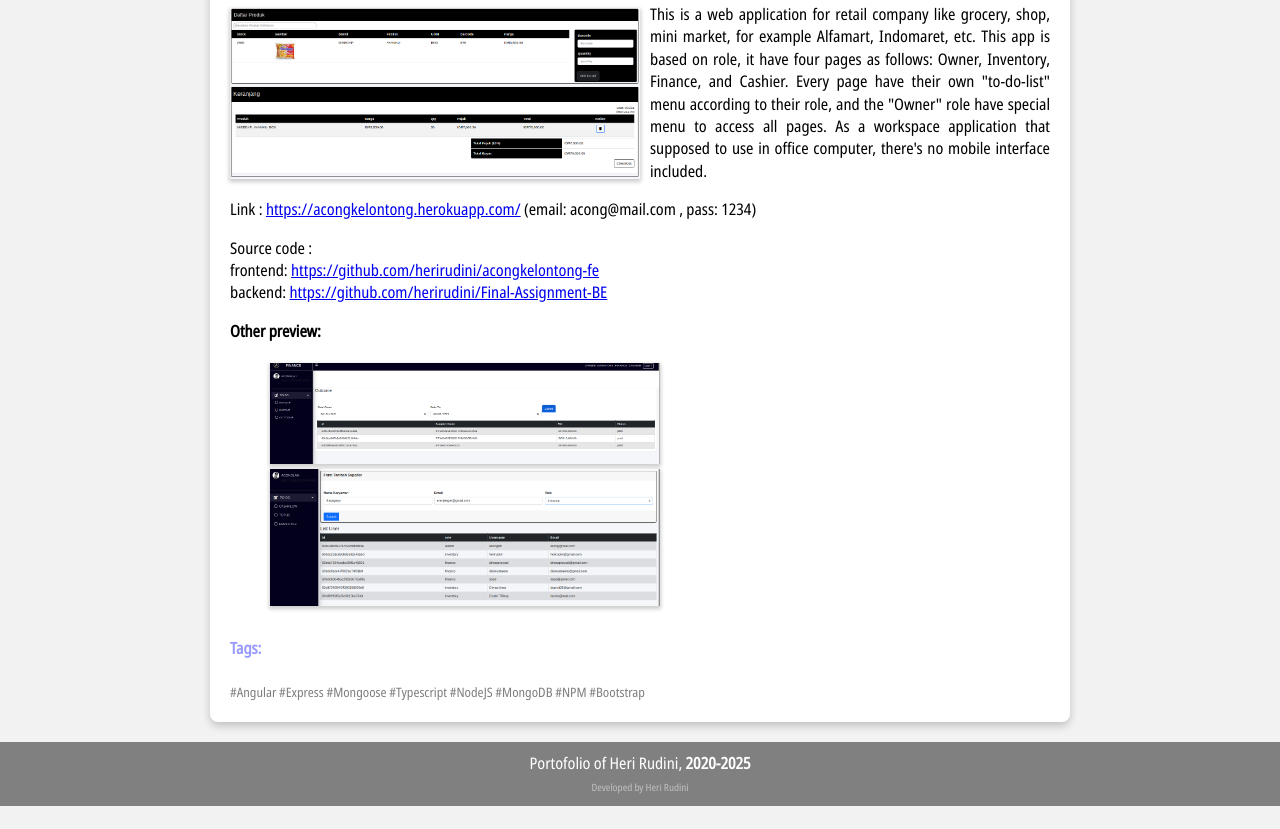
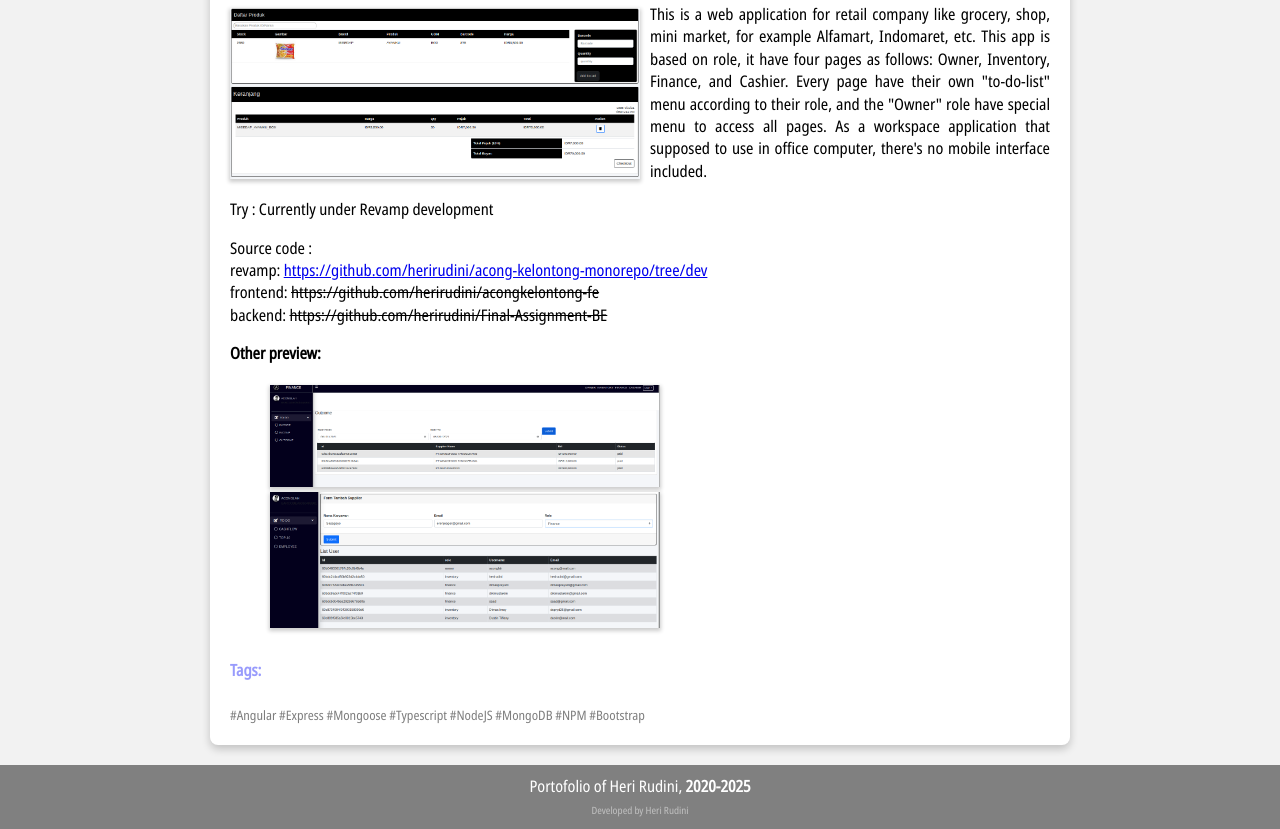
Before and after one commit to herirudini/herirudini.github.io, a plain HTML site: page projects.html in a window 1280 px wide. Shown: the part 2510-3339 px from the top of the page. Before the commit the page ends 3316 px from the top, so only its background shows below. Drawn offline with Linux system fonts and the light colour scheme.

Commit message:
uodate content

```diff
--- a/css/style.css
+++ b/css/style.css
@@ -673,3 +673,7 @@ footer i {
   border: 0;
   white-space: nowrap;
 }
+
+.text-linetrough {
+  text-decoration: line-through;
+}
--- a/projects.html
+++ b/projects.html
@@ -192,18 +192,19 @@
           computer, there's no mobile interface included.
         </p>
         <p>
-          Link :
-          <a href="https://acongkelontong.herokuapp.com/" target="_blank">https://acongkelontong.herokuapp.com/</a>
-          (email: acong@mail.com , pass: 1234)
+          Try :
+          <a>Currently under Revamp development</a>
         </p>
         <p>
           Source code : <br />
+          revamp: <a href="https://github.com/herirudini/acong-kelontong-monorepo/tree/dev" target="_blank">https://github.com/herirudini/acong-kelontong-monorepo/tree/dev</a>
+          <br />
           frontend:
-          <a href="https://github.com/herirudini/acongkelontong-fe" target="_blank">
+          <a class="text-linetrough">
             https://github.com/herirudini/acongkelontong-fe </a>
           <br />
           backend:
-          <a href="https://github.com/herirudini/Final-Assignment-BE" target="_blank">
+          <a class="text-linetrough">
             https://github.com/herirudini/Final-Assignment-BE </a>
         </p>
         <div>
```
